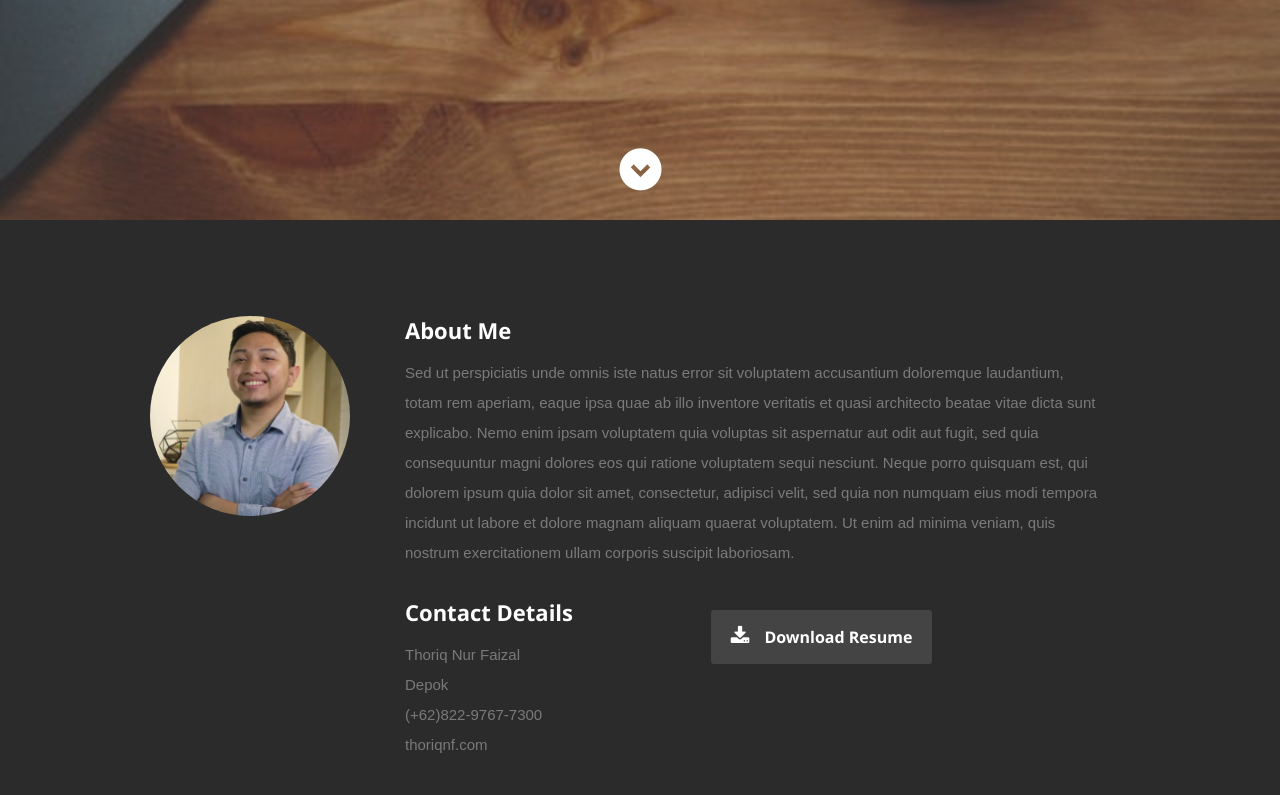
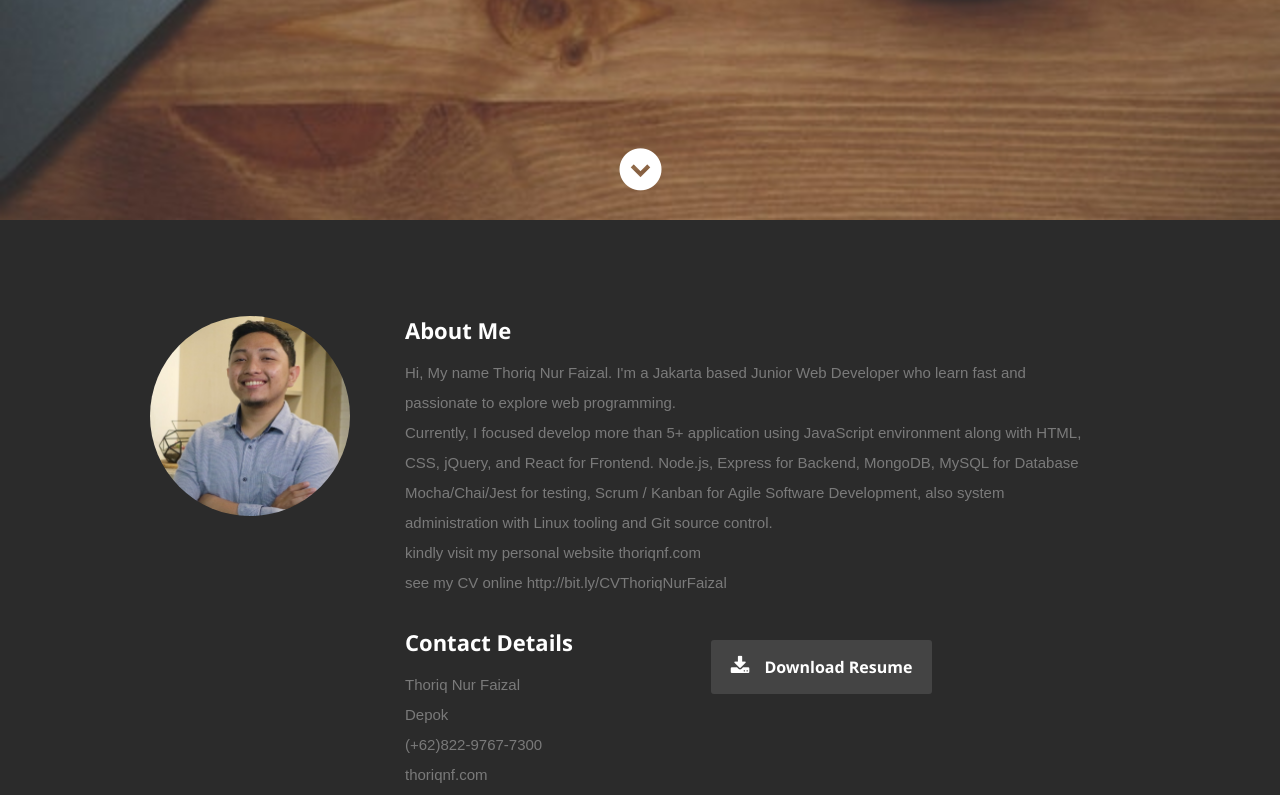
Before and after one commit to thoriqnf/personal, a React (Create React App) app in the folder frontend/: page / in a window 1280 px wide. Shown: the part 580-1375 px from the top of the page. Built offline with nearby package versions, Linux system fonts and the light colour scheme.

Commit message:
editing header content and about content

```diff
--- a/frontend/src/Components/About.js
+++ b/frontend/src/Components/About.js
@@ -15,12 +15,15 @@ class About extends Component {
 
                <h2>About Me</h2>
 
-               <p>Sed ut perspiciatis unde omnis iste natus error sit voluptatem accusantium doloremque laudantium, totam rem aperiam,
-               eaque ipsa quae ab illo inventore veritatis et quasi architecto beatae vitae dicta sunt explicabo. Nemo enim ipsam
-               voluptatem quia voluptas sit aspernatur aut odit aut fugit, sed quia consequuntur magni dolores eos qui ratione
-               voluptatem sequi nesciunt. Neque porro quisquam est, qui dolorem ipsum quia dolor sit amet, consectetur, adipisci velit,
-               sed quia non numquam eius modi tempora incidunt ut labore et dolore magnam aliquam quaerat voluptatem.
-               Ut enim ad minima veniam, quis nostrum exercitationem ullam corporis suscipit laboriosam.
+               <p>
+                  Hi, My name Thoriq Nur Faizal.
+                  I'm a Jakarta based Junior Web Developer who learn fast and passionate to explore web programming.
+                  <br/>
+                  Currently, I focused develop more than 5+  application using JavaScript environment along with HTML, CSS, jQuery, and React for Frontend. Node.js, Express for Backend,  MongoDB, MySQL for Database Mocha/Chai/Jest for testing, Scrum / Kanban for Agile Software Development, also system administration with Linux tooling and Git source control.
+                  <br/>
+                  kindly visit my personal website thoriqnf.com
+                  <br/>
+                  see my CV online http://bit.ly/CVThoriqNurFaizal
                </p>
 
                <div className="row">
--- a/frontend/src/Components/Header.js
+++ b/frontend/src/Components/Header.js
@@ -25,8 +25,8 @@ class Headers extends Component {
            <div className="row banner">
               <div className="banner-text">
                  <h1 className="responsive-headline">I'm Thoriq Nur Faizal.</h1>
-                 <h3>I'm a Jakarta based <span>Full stack Developer</span>, creating awesome and
-                 effective visual identities for companies of all sizes around the globe. Let's <a className="smoothscroll" href="#about">start scrolling </a>
+                 <h3>I'm a Jakarta based <span>Junior Web Developer</span>, who learn fast and passionate to explore web programming.
+                  <br/>Let's <a className="smoothscroll" href="#about">start scrolling </a>
                  and learn more <a className="smoothscroll" href="#about">about me</a>.</h3>
                  <hr />
                  <ul className="social">
```
